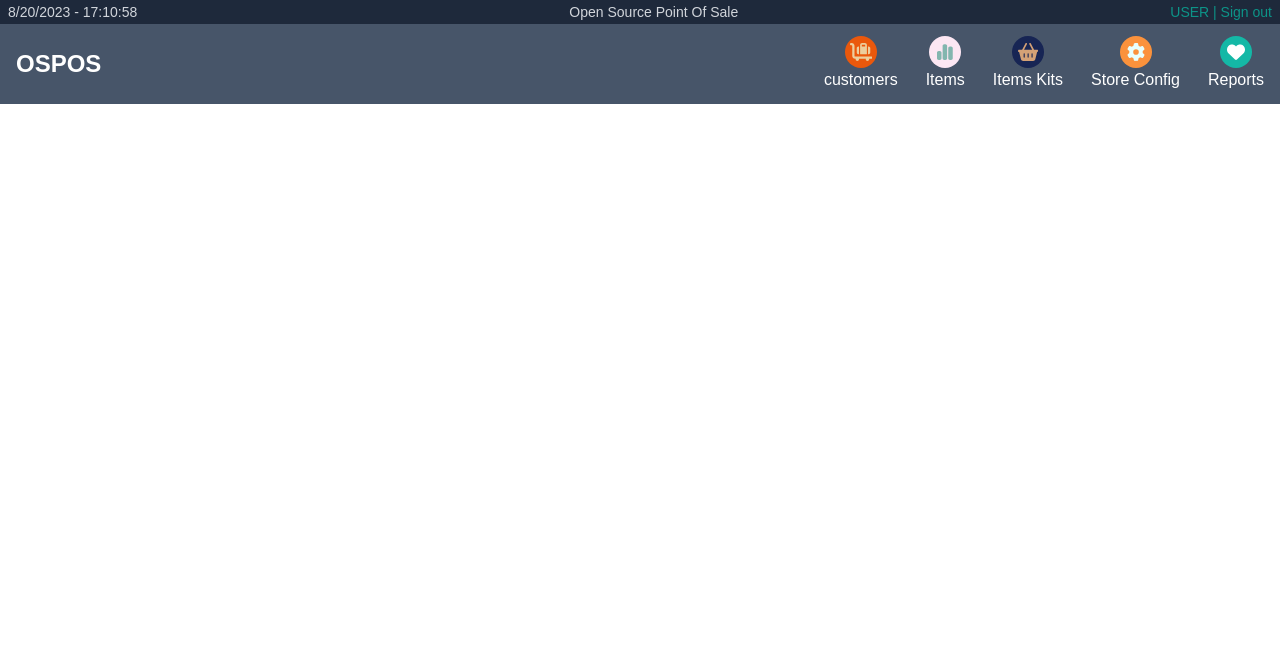
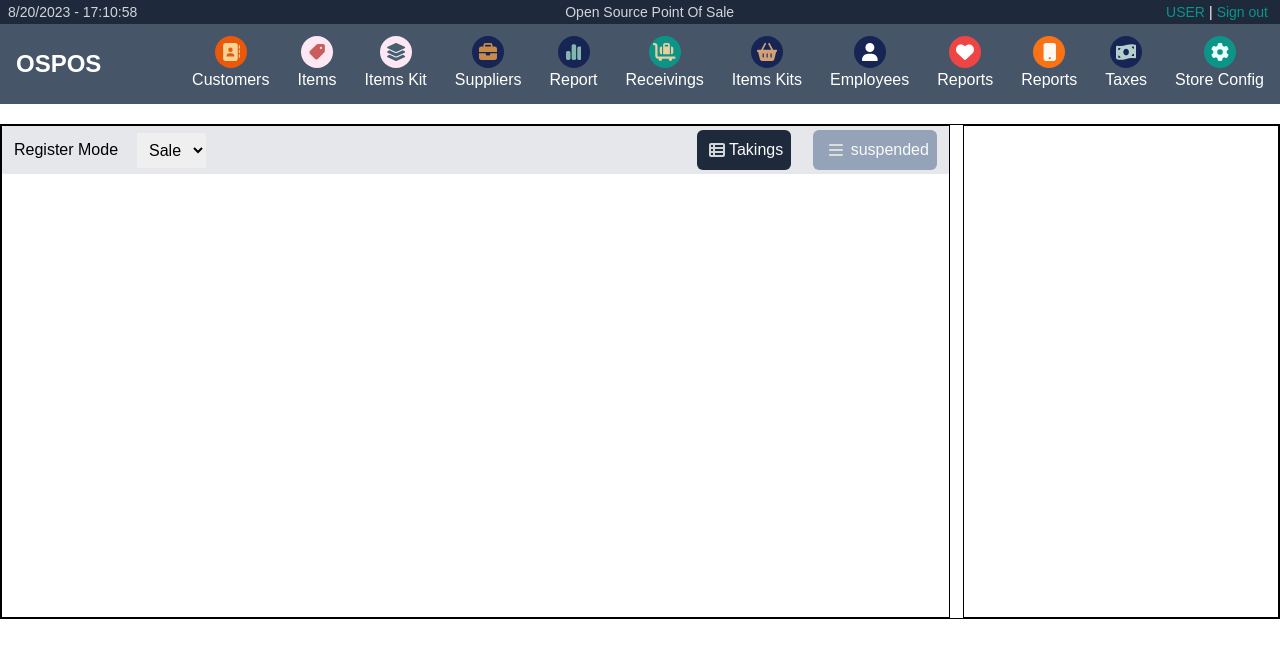
Before and after one commit to FYOTOL1/next_app, a Next.js app: page / in a window 1280 px wide. Shown: the top 658 px of the page. Built offline with nearby package versions, Linux system fonts and the light colour scheme.

Commit message:
End Top Section From Left Section

```diff
--- a/src/app/components/header/Header.tsx
+++ b/src/app/components/header/Header.tsx
@@ -14,6 +14,8 @@ import {
   suppliers,
   user,
 } from "../svg";
+import style from "./style.module.css";
+
 type Props = {};
 
 function getDate() {
@@ -37,14 +39,34 @@ const Header = (props: Props) => {
 
   const serviceArr = [
     {
-         logo: airport_car,
-         name: "customers",
+      logo: customers,
+      name: "Customers",
       style: "bg-orange-600",
     },
     {
+      logo: items,
+      name: "Items",
+      style: "bg-pink-100 rotate-90",
+    },
+    {
+      logo: items_kits,
+      name: "Items Kit",
+      style: "bg-pink-100",
+    },
+    {
+      logo: suppliers,
+      name: "Suppliers",
+      style: "bg-blue-950",
+    },
+    {
       logo: analyses,
-         name: "Items",
-         style: "bg-pink-100",
+      name: "Report",
+      style: "bg-blue-950",
+    },
+    {
+      logo: airport_car,
+      name: "Receivings",
+      style: "bg-teal-600",
     },
     {
       logo: basket,
@@ -52,133 +74,71 @@ const Header = (props: Props) => {
       style: "bg-blue-950",
     },
     {
-         logo: gear,
-         name: "Store Config",
-         style: "bg-orange-400",
+      logo: user,
+      name: "Employees",
+      style: "bg-blue-950",
     },
     {
       logo: hart,
       name: "Reports",
-         style: "bg-teal-500",
+      style: "bg-red-500",
+    },
+    {
+      logo: phone,
+      name: "Reports",
+      style: "bg-orange-500",
+    },
+    {
+      logo: money,
+      name: "Taxes",
+      style: "bg-blue-950",
+    },
+
+    {
+      logo: gear,
+      name: "Store Config",
+      style: "bg-teal-600",
     },
   ];
-   const service = serviceArr.map((serv) => {
+  const service = serviceArr.map((e) => {
     return (
       <li
-            key={serv.name}
+        key={e.name}
         className="cursor-pointer mw-80 hover:opacity-70 transition ease-in-out duration-100 flex flex-col items-center"
       >
         <span
-               className={`${serv.style} h-8 w-8 rounded-full text-lg flex items-center justify-center `}
+          className={`${e.style} h-8 w-8 rounded-full text-lg flex items-center justify-center `}
         >
-               {" "}
-               {serv.logo}{" "}
+          {e.logo}
         </span>
-            <p>{serv.name}</p>
+        <p>{e.name}</p>
       </li>
     );
   });
 
   return (
-      <div>
-         <div className=" w-screen h-6 bg-slate-800 flex justify-between items-center px-2 text-white text-sm">
+    <div className={style.header}>
+      <div className={style.cont}>
+        <div className="w-full h-6 bg-slate-800 flex justify-between items-center px-2 text-white text-sm">
           <div className="text-gray-300">{currentDate}</div>
           <div className="text-sm text-gray-300">Open Source Point Of Sale</div>
-            <div className="text-teal-600"> USER | Sign out</div>
+          <div className=" flex items-center justify-between w-34">
+            <p className="px-1 text-teal-600 cursor-pointer hover:opacity-70 transition ease-in-out duration-100">
+              USER
+            </p>{" "}
+            |
+            <p className="px-1 text-teal-600 cursor-pointer hover:opacity-70 transition ease-in-out duration-100">
+              Sign out
+            </p>
           </div>
-         <nav className="w-screen h-20 bg-slate-600 text-white flex items-center px-4 justify-between">
+        </div>
+        <nav className="w-full h-20 bg-slate-600 text-white flex items-center px-4 justify-between">
           <h1 className=" font-serif font-bold text-2xl">OSPOS</h1>
           <ul className="flex gap-7">{service}</ul>
         </nav>
+      </div>
     </div>
   );
 };
 
 export default Header;
-
-// return (
-//    <div>
-//       <div className=" w-screen h-6 bg-slate-800 flex justify-between items-center px-2 text-white text-sm">
-//          <div className="text-gray-300">{currentDate}</div>
-//          <div className="text-sm text-gray-300">Open Source Point Of Sale</div>
-//          <div className="text-teal-600"> USER | Sign out</div>
-//       </div>
-//       <nav className="w-screen h-20 bg-slate-600 text-white flex items-center px-4 justify-between">
-//          <h1 className=" font-serif font-bold text-2xl">OSPOS</h1>
-//          <ul className="flex gap-7">
-//             <li className="cursor-pointer mw-80 hover:opacity-70 transition ease-in-out duration-100 flex flex-col items-center">
-//                <p className="bg-orange-600 h-8 w-8 rounded-full text-lg flex items-center justify-center">
-//                   {customers}
-//                </p>
-//                <p>Customers</p>
-//             </li>
-//             <li className="cursor-pointer mw-80 hover:opacity-70 transition ease-in-out duration-100 tranition-2s flex flex-col items-center">
-//                <p className="bg-pink-100 rotate-90 h-8 w-8 rounded-full text-lg flex items-center justify-center">
-//                   {items}
-//                </p>
-//                <p>Items</p>
-//             </li>
-//             <li className="cursor-pointer mw-80 hover:opacity-70 transition ease-in-out duration-100  flex flex-col items-center">
-//                <p className="bg-pink-100 h-8 w-8 rounded-full text-lg flex items-center justify-center">
-//                   {items_kits}
-//                </p>
-//                <p>Items Kits</p>
-//             </li>
-//             <li className="cursor-pointer mw-80 hover:opacity-70 transition ease-in-out duration-100  flex flex-col items-center">
-//                <p className="bg-blue-950 h-8 w-8 rounded-full text-lg flex items-center justify-center">
-//                   {suppliers}
-//                </p>
-//                <p>Suppliers</p>
-//             </li>
-//             <li className="cursor-pointer mw-80 hover:opacity-70 transition ease-in-out duration-100  flex flex-col items-center">
-//                <p className="bg-blue-950 h-8 w-8 rounded-full text-lg flex items-center justify-center">
-//                   {analyses}
-//                </p>
-//                <p>Reports</p>
-//             </li>
-//             <li className="cursor-pointer mw-80 hover:opacity-70 transition ease-in-out duration-100  flex flex-col items-center">
-//                <p className="bg-blue-950 h-8 w-8 rounded-full text-lg flex items-center justify-center">
-//                   {airport_car}
-//                </p>
-//                <p>Receivings</p>
-//             </li>
-//             <li className="cursor-pointer mw-80 hover:opacity-70 transition ease-in-out duration-100  flex flex-col items-center">
-//                <p className="bg-blue-950 h-8 w-8 rounded-full text-lg flex items-center justify-center">
-//                   {basket}
-//                </p>
-//                <p>Sales</p>
-//             </li>
-//             <li className="cursor-pointer mw-80 hover:opacity-70 transition ease-in-out duration-100  flex flex-col items-center">
-//                <p className="bg-blue-950 h-8 w-8 rounded-full text-lg flex items-center justify-center">
-//                   {user}
-//                </p>
-//                <p>Employees</p>
-//             </li>
-//             <li className="cursor-pointer mw-80 hover:opacity-70 transition ease-in-out duration-100  flex flex-col items-center">
-//                <p className="bg-red-500 h-8 w-8 rounded-full text-lg flex items-center justify-center">
-//                   {hart}
-//                </p>
-//                <p>Gift Cards</p>
-//             </li>
-//             <li className="cursor-pointer mw-80 hover:opacity-70 transition ease-in-out duration-100  flex flex-col items-center">
-//                <p className="bg-orange-400 h-8 w-8 rounded-full text-lg flex items-center justify-center">
-//                   {phone}
-//                </p>
-//                <p>Message</p>
-//             </li>
-//             <li className="cursor-pointer mw-80 hover:opacity-70 transition ease-in-out duration-100  flex flex-col items-center">
-//                <p className="bg-blue-950 h-8 w-8 rounded-full text-lg flex items-center justify-center">
-//                   {money}
-//                </p>
-//                <p>Taxes</p>
-//             </li>
-//             <li className="cursor-pointer mw-80 hover:opacity-70 transition ease-in-out duration-100  flex flex-col items-center">
-//                <p className="bg-teal-500 h-8 w-8 rounded-full text-lg flex items-center justify-center">
-//                   {gear}
-//                </p>
-//                <p>Store Config</p>
-//             </li>
-//          </ul>
-//       </nav>
-//    </div>
-// );
--- /dev/null
+++ b/src/app/components/header/style.module.css
@@ -0,0 +1,9 @@
+.header {
+  display: flex;
+  justify-content: center;
+  align-items: center;
+}
+.cont {
+  max-width: 1400px !important;
+  width: 100%;
+}
--- /dev/null
+++ b/src/app/components/section_one/Lsection.tsx
@@ -0,0 +1,36 @@
+import React from "react";
+import style from "./style.module.css";
+import { suppliers, suspended, takings } from "../svg";
+
+export default function Lsection() {
+  return (
+    <>
+      <div className={style.leftS}>
+        <div
+          className={`${style.top} flex justify-between items-center h-12 px-3 rounded-sm bg-gray-200`}
+        >
+          <div className="flex justify-between items-center w-48 h-10">
+            <p>Register Mode</p>
+            <select className="p-2 outline-none capitalize">
+              <option value="sale">sale</option>
+              <option value="sale">sale</option>
+              <option value="sale">sale</option>
+            </select>
+          </div>
+          <div className="flex justify-between items-center w-60 h-10">
+            <div className="flex justify-between items-center w-30 h-full  bg-slate-800 rounded-md py-1 px-2 text-slate-50 cursor-pointer transition-opacity hover:opacity-75">
+              <p className="px-1">{takings}</p>
+              <p>Takings</p>
+            </div>
+            <div className="flex justify-between items-center w-30 h-full  bg-slate-400 rounded-md py-1 px-2 text-slate-50 cursor-pointer transition-opacity hover:opacity-75">
+              <p className="px-2">{suspended}</p>
+              <p>suspended</p>
+            </div>
+          </div>
+        </div>
+        <div className=""></div>
+        <div className=""></div>
+      </div>
+    </>
+  );
+}
--- /dev/null
+++ b/src/app/components/section_one/Rsection.tsx
@@ -0,0 +1,10 @@
+import React from "react";
+import style from "./style.module.css";
+
+export default function section() {
+  return (
+    <>
+      <div className={style.rightS}></div>
+    </>
+  );
+}
--- /dev/null
+++ b/src/app/components/section_one/layout.tsx
@@ -0,0 +1,15 @@
+import React from "react";
+import style from "./style.module.css";
+import Lsection from "./Lsection";
+import Rsection from "./Rsection";
+
+export default function layout() {
+  return (
+    <>
+      <div className={style.layout}>
+        <Lsection />
+        <Rsection />
+      </div>
+    </>
+  );
+}
--- /dev/null
+++ b/src/app/components/section_one/style.module.css
@@ -0,0 +1,22 @@
+.layout {
+  border: 1px solid;
+  display: flex;
+  justify-content: space-between;
+  align-items: center;
+  max-width: 1400px;
+  margin: 20px auto 0 auto;
+  gap: 1%;
+  height: 495px;
+}
+
+.layout .leftS {
+  width: 75%;
+  border: 1px solid;
+  height: 100%;
+}
+
+.layout .rightS {
+  width: 25%;
+  border: 1px solid;
+  height: 100%;
+}
--- a/src/app/components/svg.js
+++ b/src/app/components/svg.js
@@ -91,7 +91,7 @@ export const phone = (
 export const money = (
   <svg xmlns="http://www.w3.org/2000/svg" height="1em" viewBox="0 0 576 512">
     <path
-      fill="#8eb6b0"
+      fill="#b5cfcc"
       d="M0 112.5V422.3c0 18 10.1 35 27 41.3c87 32.5 174 10.3 261-11.9c79.8-20.3 159.6-40.7 239.3-18.9c23 6.3 48.7-9.5 48.7-33.4V89.7c0-18-10.1-35-27-41.3C462 15.9 375 38.1 288 60.3C208.2 80.6 128.4 100.9 48.7 79.1C25.6 72.8 0 88.6 0 112.5zM288 352c-44.2 0-80-43-80-96s35.8-96 80-96s80 43 80 96s-35.8 96-80 96zM64 352c35.3 0 64 28.7 64 64H64V352zm64-208c0 35.3-28.7 64-64 64V144h64zM512 304v64H448c0-35.3 28.7-64 64-64zM448 96h64v64c-35.3 0-64-28.7-64-64z"
     />
   </svg>
@@ -105,3 +105,21 @@ export const gear = (
     />
   </svg>
 );
+
+export const takings = (
+  <svg xmlns="http://www.w3.org/2000/svg" height="1em" viewBox="0 0 512 512">
+    <path
+      fill="#d3d6d9"
+      d="M0 96C0 60.7 28.7 32 64 32H448c35.3 0 64 28.7 64 64V416c0 35.3-28.7 64-64 64H64c-35.3 0-64-28.7-64-64V96zm64 0v64h64V96H64zm384 0H192v64H448V96zM64 224v64h64V224H64zm384 0H192v64H448V224zM64 352v64h64V352H64zm384 0H192v64H448V352z"
+    />
+  </svg>
+);
+
+export const suspended = (
+  <svg xmlns="http://www.w3.org/2000/svg" height="1em" viewBox="0 0 448 512">
+    <path
+      fill="#ddd"
+      d="M0 96C0 78.3 14.3 64 32 64H416c17.7 0 32 14.3 32 32s-14.3 32-32 32H32C14.3 128 0 113.7 0 96zM0 256c0-17.7 14.3-32 32-32H416c17.7 0 32 14.3 32 32s-14.3 32-32 32H32c-17.7 0-32-14.3-32-32zM448 416c0 17.7-14.3 32-32 32H32c-17.7 0-32-14.3-32-32s14.3-32 32-32H416c17.7 0 32 14.3 32 32z"
+    />
+  </svg>
+);
--- a/src/app/page.tsx
+++ b/src/app/page.tsx
@@ -1,9 +1,11 @@
 import Header from "./components/header/Header";
+import SectionOne from "./components/section_one/layout";
 
 export default function Home() {
   return (
     <main>
       <Header />
+      <SectionOne />
     </main>
   );
 }
```
Lines whose indentation alone changed are shown as unchanged.
